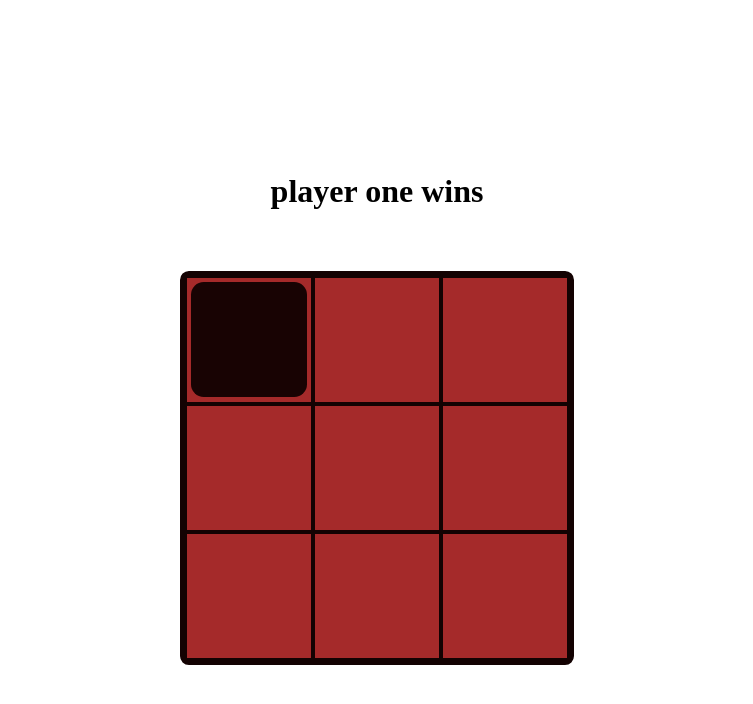
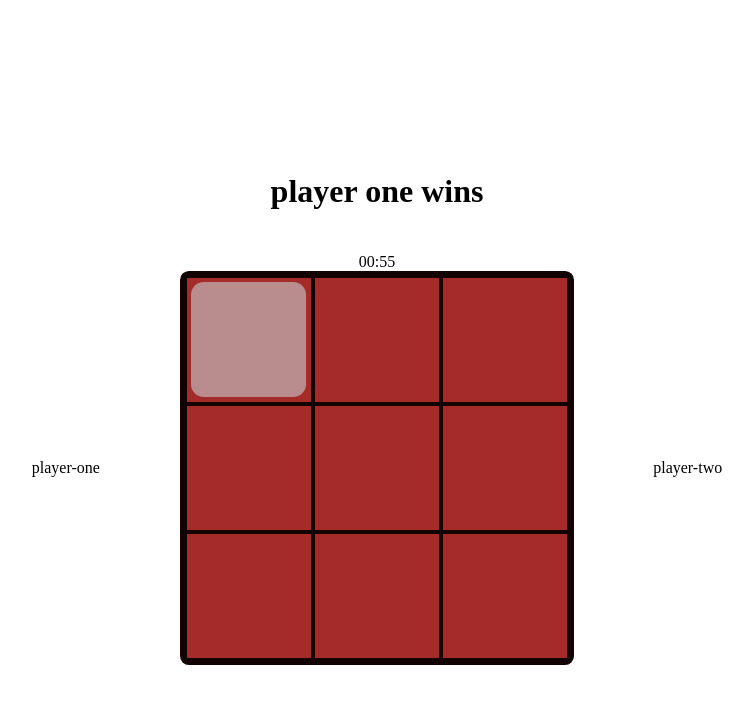
Before and after one commit to precious123-gifted/tictactoe, a plain HTML site: page index.html in a window 1280 px wide. Both pictures are taken after a click on the element 520 px from the left and 339 px from the top of the page. Shown: the whole page, without its empty margins (271-1024 px from the left). Drawn offline with Linux system fonts and the light colour scheme.

Commit message:
Aug  7 09:38

```diff
--- a/TicTacToe.js
+++ b/TicTacToe.js
@@ -15,19 +15,63 @@ let Boxes = document.querySelectorAll('.box')
 
 let boxArray = Array.from(Boxes)
 boxArray.forEach((box,index)=>{box.id = index})
-let tileColor = 'dark'
 
 
- const insertTileIntoBox = (box) =>{
 
-    let tile = document.createElement('div')
-    tile.classList.add(tileColor === 'dark'? 'dark' : 'light')
 
-    box.target.style.pointerEvents = 'none';
-    box.target.append(tile)
+
+let playerOne ={
+    player:'player-one',
+    tileColor:'light',
+    timeIn:true,
 
 }
 
-Boxes.forEach((box)=>{
-box.addEventListener('click', insertTileIntoBox)
+let playerTwo ={
+    player: 'player-two',
+    tileColor:'dark',
+    timeIn:false,
+
+}
+
+
+
+
+const playerMoves = [
+
+]
+
+
+let nextPlayerToMove = playerMoves.length == 0?playerOne:_
+
+
+ const insertPlayerTileIntoBox = (box) =>{
+
+      let tile = document.createElement('div')
+    tile.classList.add(nextPlayerToMove == playerOne?playerOne.tileColor:nextPlayerToMove == playerTwo?playerTwo.tileColor:_)
+
+    box.target.style.pointerEvents = 'none';
+
+     box.target.append(tile)
+
+   playerMoves.push(nextPlayerToMove == playerOne?playerOne:nextPlayerToMove == playerTwo?playerTwo:_)
+
+
+
+
+let newNextPlayerToMove = nextPlayerToMove == playerTwo?playerOne:nextPlayerToMove == playerOne ?playerTwo:_
+nextPlayerToMove = newNextPlayerToMove
+
+let lastPlayerToMove = playerMoves[playerMoves.length-1]
+
+
+console.log(playerMoves)
+console.log('next-player:',nextPlayerToMove)
+console.log('last-player:',lastPlayerToMove)
+
+
+}
+const renderInsertPlayerTileIntoBox = Boxes.forEach((box)=>{
+
+box.addEventListener('click',insertPlayerTileIntoBox)
 })
--- a/index.html
+++ b/index.html
@@ -8,12 +8,18 @@
 </head>
 <body>
 
-
-<div class="winner-dashboard">
+<div class="head">
+  <div class="winner-dashboard">
     <h1>player one wins</h1>
 </div>
+<div class="timer">00:55</div>
+</div>
 
-    <div class="game-board">
+
+
+<div class="content">
+<div class="player-one-div">player-one</div>
+      <div class="game-board">
 
 <div class="box"></div>
 <div class="box"></div>
@@ -26,6 +32,10 @@
 <div class="box"></div>
 
 </div>
+<div class="player-two-div">player-two</div>
+</div>
+
+
 
 
 <script src="TicTacToe.js"></script>
--- a/style.scss
+++ b/style.scss
@@ -30,11 +30,25 @@ display: grid;
 place-content: center;
 place-items: center;
 
-.winner-dashboard{
+.head{
+    display: grid;
+    place-items: center;
+
+ .winner-dashboard{
     margin-bottom: 10%;
 
             }
-.game-board{
+}
+
+
+.content{
+display: flex;
+align-items: center;
+justify-content: space-between;
+width: 130%;
+
+
+ .game-board{
     border: 5px solid rgb(19, 2, 2);
     display: grid;
     grid-template-columns: 1fr 1fr 1fr;
@@ -55,6 +69,9 @@ width: 9.7vw;
  }
 
 }
+}
+
+
 }
 }
 
```
Also changed, not shown: style.css, 1 other file.
